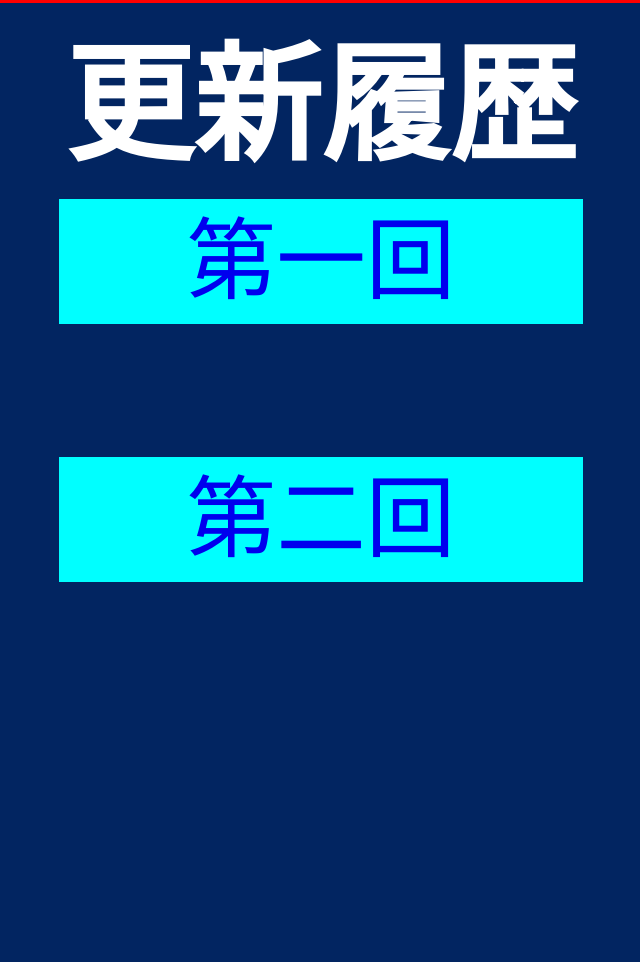
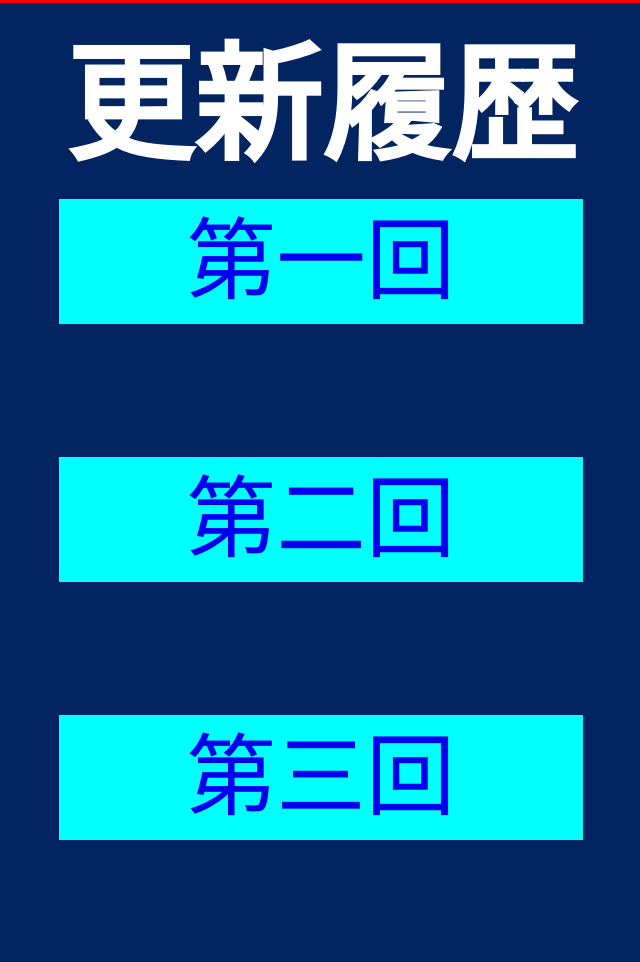
Before and after one commit to TAMGameCreator/update, a plain HTML site: page index.html in a window 1280 px wide. Shown: the part 1971-2933 px from the top of the page, without its empty margins (319-959 px from the left). Before the commit the page ends 2675 px from the top, so only its background shows below. Drawn offline with Linux system fonts and the light colour scheme.

Commit message:
Update index.html

```diff
--- a/index.html
+++ b/index.html
@@ -21,5 +21,6 @@
             <h1>更新履歴</h1>
             <div class="padding"><a href="http://tamgamecreator.github.io/NO.01/" class="button" target="_top">第一回</a></div>
             <div class="padding"><a href="http://tamgamecreator.github.io/NO.02/" class="button" target="_top">第二回</a></div>
+            <div class="padding"><a href="http://tamgamecreator.github.io/NO.03/" class="button" target="_top">第三回</a></div>
        </body>
 </html>
```
